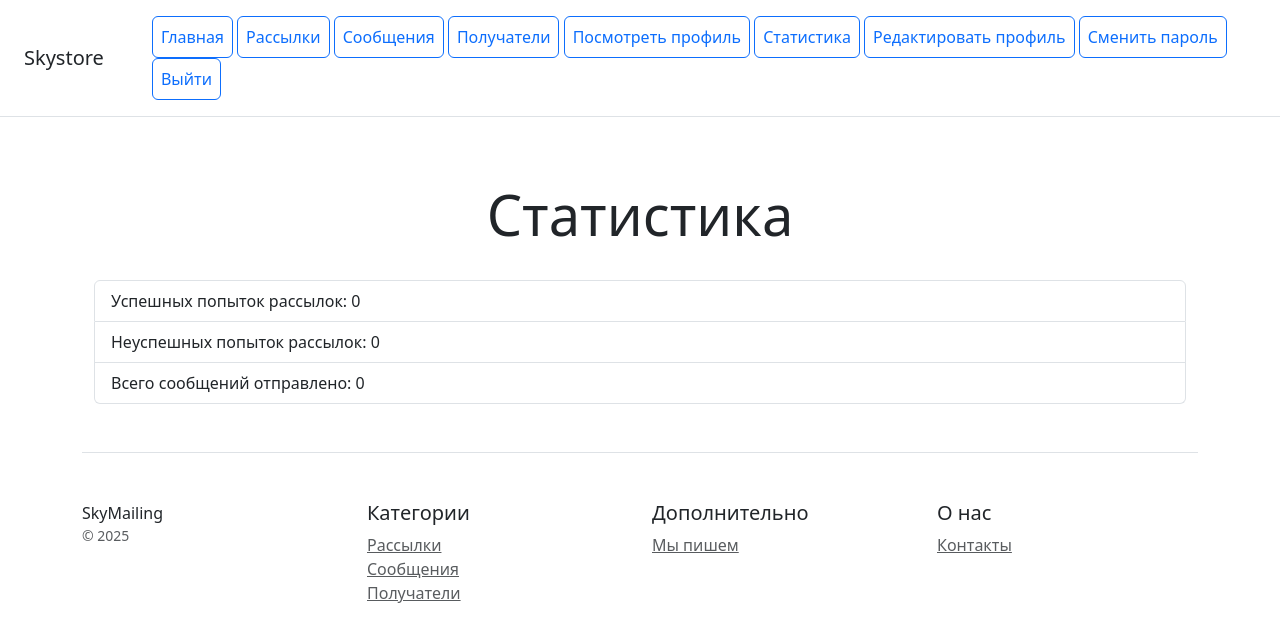
After one commit to LeslieShmit/coursework_4, a Django app: page /mailing/statistic in a window 1280 px wide. The commit adds this page. Shown: the top 642 px of the page. Run offline with Django 5.2, Linux system fonts and the light colour scheme; the visitor is signed in with stand-in values (Sample User, id 1); data that the repository does not hold is empty; some libraries are stand-ins or nearby versions.

Commit message:
add statistic functionality

```diff
--- a/mailing/models.py
+++ b/mailing/models.py
@@ -1,4 +1,5 @@
 from django.db import models
+from users.models import CustomUser
 
 class Receiver(models.Model):
     """Model for mailing receiver"""
@@ -43,6 +44,7 @@ class Mailing(models.Model):
     )
     message = models.ForeignKey(Message, on_delete=models.CASCADE, related_name='mailings', verbose_name='Сообщение')
     receivers = models.ManyToManyField(Receiver, verbose_name='Получатели')
+    owner = models.ForeignKey(CustomUser, verbose_name='Пользователь', related_name='mailings', on_delete=models.CASCADE)
 
     def __str__(self):
         return f'Тема - {self.message.title}. Начало отправки не ранее {self.start_time.strftime("%d.%m.%Y %H:%M")}'
--- a/mailing/templates/mailing/includes/main_menu.html
+++ b/mailing/templates/mailing/includes/main_menu.html
@@ -7,6 +7,7 @@
         <a class="p-2 btn btn-outline-primary" href="{% url 'mailing:receiver_list' %}">Получатели</a>
         {% if user.is_authenticated %}
         <a class="p-2 btn btn-outline-primary" href="{% url 'users:user_details' %}">Посмотреть профиль</a>
+        <a class="p-2 btn btn-outline-primary" href="{% url 'mailing:statistic' %}">Статистика</a>
         <form method="post" action="{% url 'users:edit_profile' %}" style="display: inline">
             {% csrf_token %}
             <button type="submit" class="p-2 btn btn-outline-primary">Редактировать профиль</button>
--- /dev/null
+++ b/mailing/templates/mailing/statistics.html
@@ -0,0 +1,15 @@
+{% extends 'mailing/base.html' %}
+{% block content %}
+<div class="pricing-header px-3 py-3 pt-md-5 pb-md-4 mx-auto text-center">
+    <h1 class="display-4">Статистика</h1>
+</div>
+
+<div class="container mb-4">
+    <ul class="list-group">
+        <li class="list-group-item">Успешных попыток рассылок: {{ mailing_attempts_suc }}</li>
+        <li class="list-group-item">Неуспешных попыток рассылок: {{ mailing_attempts_uns }}</li>
+        <li class="list-group-item">Всего сообщений отправлено: {{ total_messages_sent }}</li>
+    </ul>
+</div>
+
+{% endblock %}
--- a/mailing/urls.py
+++ b/mailing/urls.py
@@ -4,13 +4,14 @@ from mailing.apps import MailingConfig
 from .views import MailingListView, MailingSendView, MailingCreateView, MailingDetailView, MailingDeleteView, \
     MessageListView, MessageCreateView, MessageDeleteView, MessageUpdateView, MessageDetailView, MailingUpdateView, \
     ReceiverCreateView, ReceiverDeleteView, ReceiverDetailView, ReceiverUpdateView, ReceiverListView, \
-    MailingAttemptDetailView, MailingAttemptListView, HomePageView
+    MailingAttemptDetailView, MailingAttemptListView, HomePageView, StatisticView
 
 app_name = MailingConfig.name
 
 urlpatterns = [
     path('', HomePageView.as_view(), name='home'),
     path('mailings/', MailingListView.as_view(), name='mailing_list'),
+    path('mailing/statistic', StatisticView.as_view(), name='statistic'),
     path('mailing/<int:pk>/send/', MailingSendView.as_view(), name='mailing_send'),
     path('mailing/new/', MailingCreateView.as_view(), name='mailing_create'),
     path('mailing/<int:pk>/', MailingDetailView.as_view(), name='mailing_details'),
--- a/mailing/views.py
+++ b/mailing/views.py
@@ -21,6 +21,21 @@ class HomePageView(TemplateView):
         context['unique_receivers'] = Receiver.objects.count()
         return context
 
+class StatisticView(TemplateView):
+    template_name = 'mailing/statistics.html'
+
+    def get_context_data(self, **kwargs):
+        context = super().get_context_data(**kwargs)
+        user = self.request.user
+
+        user_mailings = Mailing.objects.filter(owner=user)
+
+        context['mailing_attempts_suc'] = MailingAttempt.objects.filter(mailing__in=user_mailings, status='SUC').count()
+        context['mailing_attempts_uns'] = MailingAttempt.objects.filter(mailing__in=user_mailings, status='UNS').count()
+        context['total_messages_sent'] = MailingAttempt.objects.filter(mailing__in=user_mailings).count()
+
+        return context
+
 class MailingListView(ListView):
     model = Mailing
     context_object_name = 'mailings'
@@ -39,6 +54,13 @@ class MailingCreateView(CreateView):
     template_name = 'mailing/form.html'
     form_class = MailingForm
     success_url = reverse_lazy('mailing:mailing_list')
+
+    def form_valid(self, form):
+        mailing = form.save()
+        user = self.request.user
+        mailing.owner = user
+        mailing.save()
+        return super().form_valid(form)
 
     def get_context_data(self, **kwargs):
         context = super().get_context_data(**kwargs)
```
Also changed, not shown: mailing/migrations/0001_initial.py, mailing/migrations/0002_initial.py (added), users/migrations/0001_initial.py.
